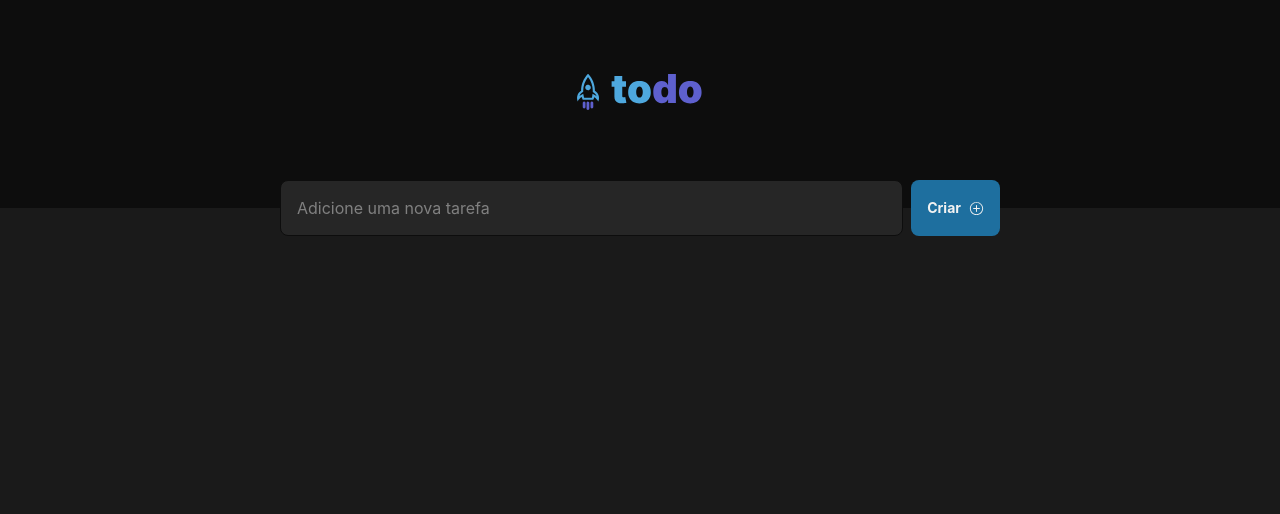
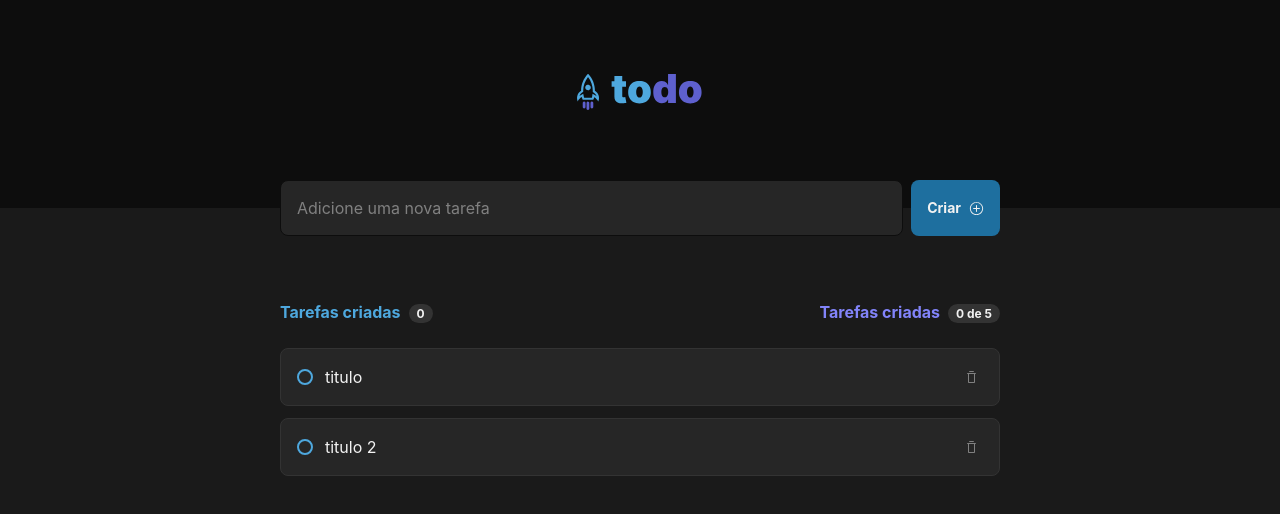
Before and after one commit to ignite-bootcamp/reactjs-challenge-01, a React (Vite) app: page / in a window 1280 px wide. Shown: the top 514 px of the page. Built offline with nearby package versions, Linux system fonts and the light colour scheme; what tailwindcss-radix would draw is missing.

Commit message:
feat: adding task list and empty state

```diff
--- a/src/App.tsx
+++ b/src/App.tsx
@@ -1,7 +1,24 @@
 import { PlusCircledIcon } from "@radix-ui/react-icons";
 import logo from "./assets/Logo.svg";
+import empty from "./assets/Clipboard.svg";
 import { Input } from "./components/input";
 import { Button } from "./components/button";
+import { Task } from "./components/task";
+import classNames from "classnames";
+
+const todos = [
+  {
+    text: "titulo",
+    completed: false,
+    id: 1,
+  },
+  {
+    text: "titulo 2",
+    completed: true,
+    id: 2,
+  },
+];
+
 function App() {
   return (
     <section>
@@ -16,6 +33,54 @@ function App() {
             <PlusCircledIcon className="ml-2" />
           </Button>
         </form>
+
+        <section className="px-2 mt-16">
+          <header
+            className={classNames(
+              "flex items-center justify-between pb-6 border-b-gray-400",
+              {
+                "border-b": todos.length === 0,
+              },
+            )}
+          >
+            <div>
+              <span className="text-product-blue font-bold">
+                Tarefas criadas
+              </span>
+              <span className="ml-2 bg-gray-400 rounded-full px-2 py-[2px] text-sm text-gray-100 font-bold">
+                0
+              </span>
+            </div>
+            <div>
+              <span className="text-product-purple font-bold">
+                Tarefas criadas
+              </span>
+              <span className="ml-2 bg-gray-400 rounded-full px-2 py-[2px] text-sm text-gray-100 font-bold">
+                0 de 5
+              </span>
+            </div>
+          </header>
+          {todos.length === 0 && (
+            <div className="flex flex-col mt-16 items-center text-lg text-gray-300 text-center">
+              <img src={empty} className="w-14 h-14 mx-auto mb-4" />
+              <span className="font-bold">
+                Você ainda não tem tarefas cadastradas
+              </span>
+              <span>Crie tarefas e organiza seus itens a fazer</span>
+            </div>
+          )}
+          {todos.length > 0 && (
+            <ul className="space-y-3">
+              {todos.map(todo => (
+                <li key={todo.id}>
+                  <Task id={String(todo.id)} onClick={console.log}>
+                    {todo.text}
+                  </Task>
+                </li>
+              ))}
+            </ul>
+          )}{" "}
+        </section>
       </div>
     </section>
   );
```
Also changed, not shown: src/assets/Clipboard.svg (added).
